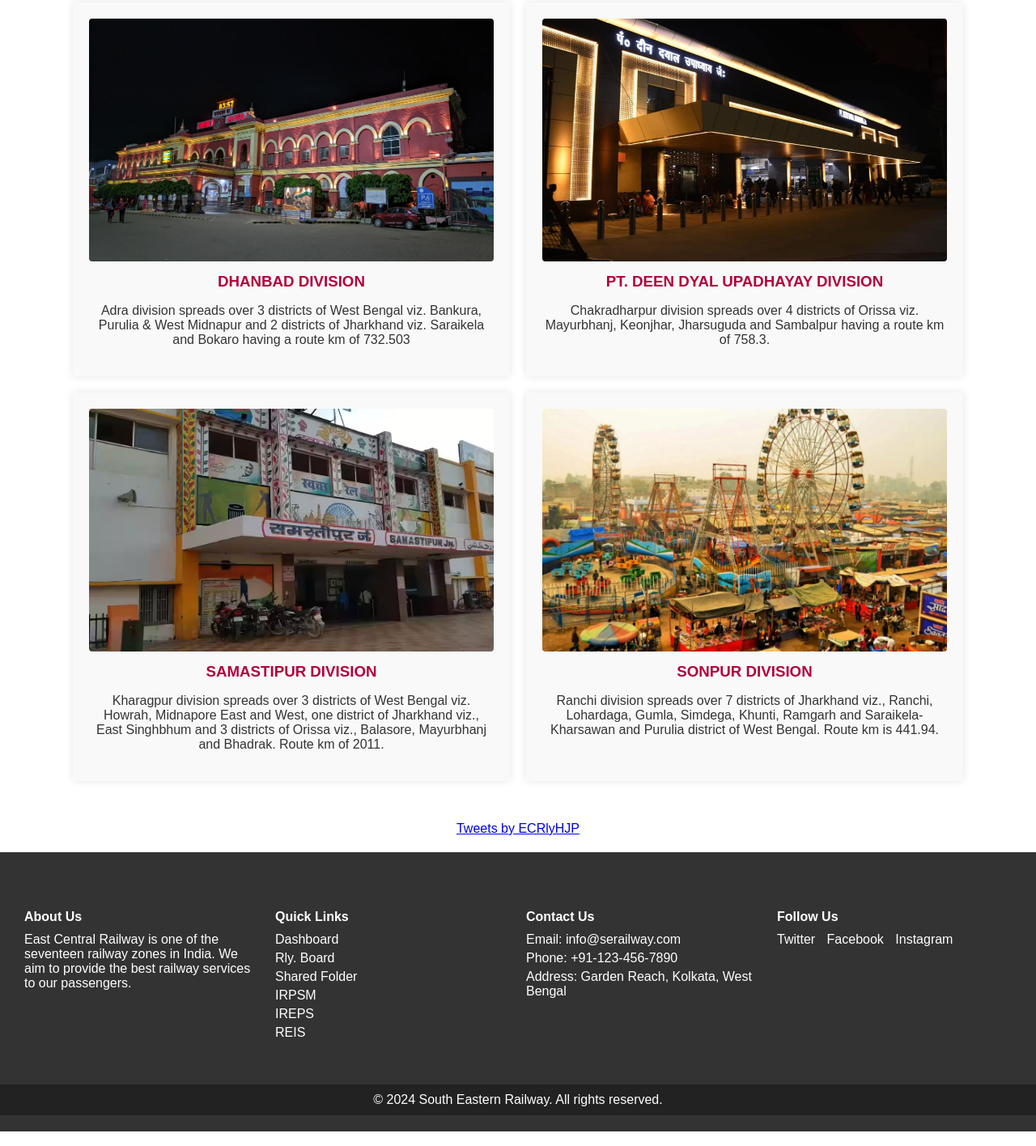
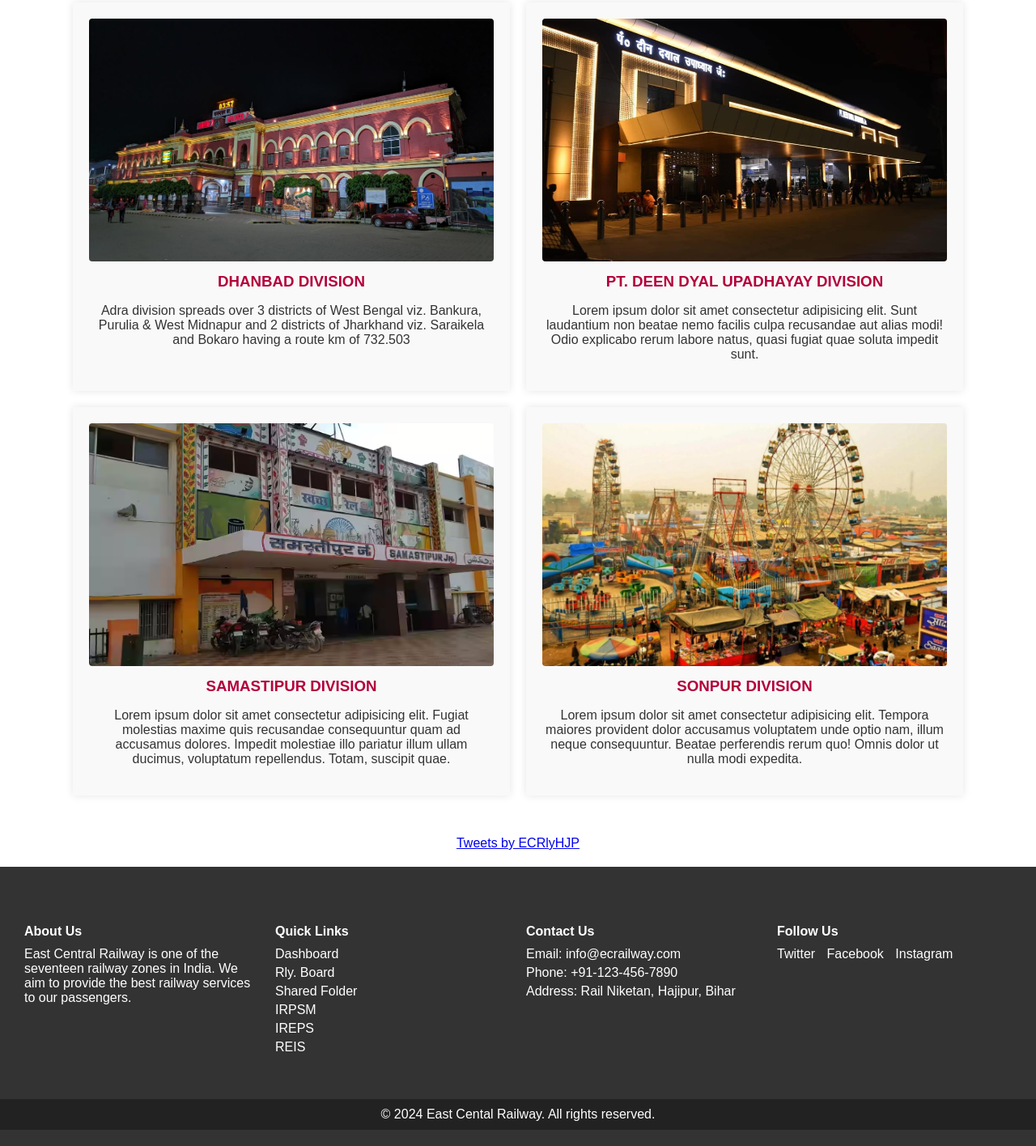
Before and after one commit to saurabhalp/ECR-WEBSITE, a plain HTML site: page index.html in a window 1280 px wide. Shown: the part 687-2103 px from the top of the page at 81% size. Drawn offline with Linux system fonts and the light colour scheme.

Commit message:
error fixes

```diff
--- a/index.html
+++ b/index.html
@@ -70,17 +70,17 @@
         <div class="division">
             <img src="upadhyay.jpg" alt="Pt. Deen Dyal Upadhayay Division">
             <h3>PT. DEEN DYAL UPADHAYAY DIVISION</h3>
-            <p>Chakradharpur division spreads over 4 districts of Orissa viz. Mayurbhanj, Keonjhar, Jharsuguda and Sambalpur having a route km of 758.3.</p>
+            <p>Lorem ipsum dolor sit amet consectetur adipisicing elit. Sunt laudantium non beatae nemo facilis culpa recusandae aut alias modi! Odio explicabo rerum labore natus, quasi fugiat quae soluta impedit sunt.</p>
         </div>
         <div class="division">
             <img src="samastipur.avif" alt="samastipur division">
             <h3>SAMASTIPUR DIVISION</h3>
-            <p>Kharagpur division spreads over 3 districts of West Bengal viz. Howrah, Midnapore East and West, one district of Jharkhand viz., East Singhbhum and 3 districts of Orissa viz., Balasore, Mayurbhanj and Bhadrak. Route km of 2011.</p>
+            <p>Lorem ipsum dolor sit amet consectetur adipisicing elit. Fugiat molestias maxime quis recusandae consequuntur quam ad accusamus dolores. Impedit molestiae illo pariatur illum ullam ducimus, voluptatum repellendus. Totam, suscipit quae.</p>
         </div>
         <div class="division">
             <img src="sonpur.webp" alt="Sonpur Division">
             <h3>SONPUR DIVISION</h3>
-            <p>Ranchi division spreads over 7 districts of Jharkhand viz., Ranchi, Lohardaga, Gumla, Simdega, Khunti, Ramgarh and Saraikela-Kharsawan and Purulia district of West Bengal. Route km is 441.94.</p>
+            <p>Lorem ipsum dolor sit amet consectetur adipisicing elit. Tempora maiores provident dolor accusamus voluptatem unde optio nam, illum neque consequuntur. Beatae perferendis rerum quo! Omnis dolor ut nulla modi expedita.</p>
         </div>
     </section>
 
@@ -110,9 +110,9 @@
             <div class="footer-section">
                 <h4>Contact Us</h4>
                 <ul>
-                    <li>Email: info@serailway.com</li>
+                    <li>Email: info@ecrailway.com</li>
                     <li>Phone: +91-123-456-7890</li>
-                    <li>Address: Garden Reach, Kolkata, West Bengal</li>
+                    <li>Address: Rail Niketan, Hajipur, Bihar</li>
                 </ul>
             </div>
             <div class="footer-section">
@@ -125,7 +125,7 @@
             </div>
         </div>
         <div class="footer-bottom">
-            <p>&copy; 2024 South Eastern Railway. All rights reserved.</p>
+            <p>&copy; 2024 East Cental Railway. All rights reserved.</p>
         </div>
     </footer>
     <script src="script.js"></script>
```
